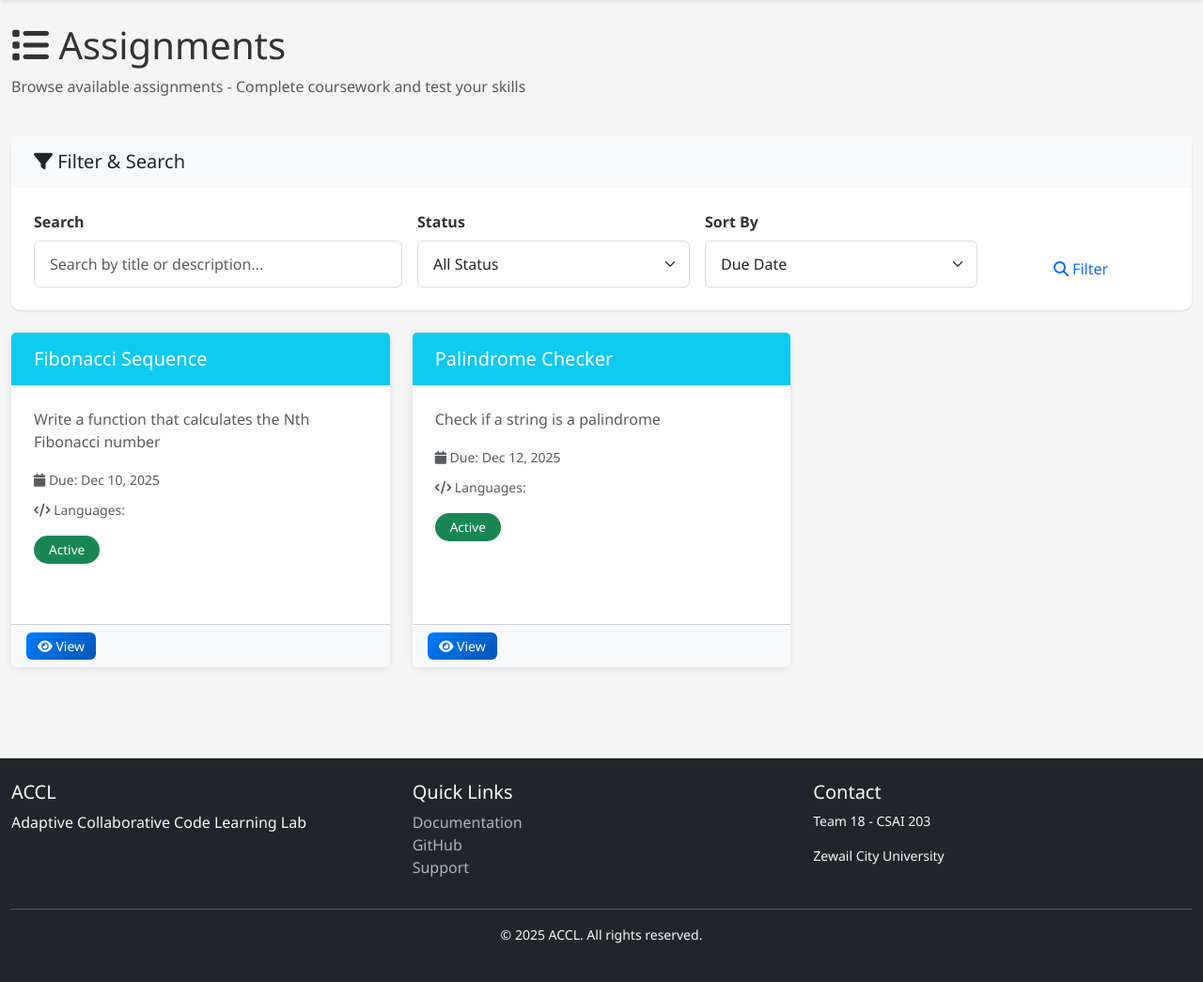
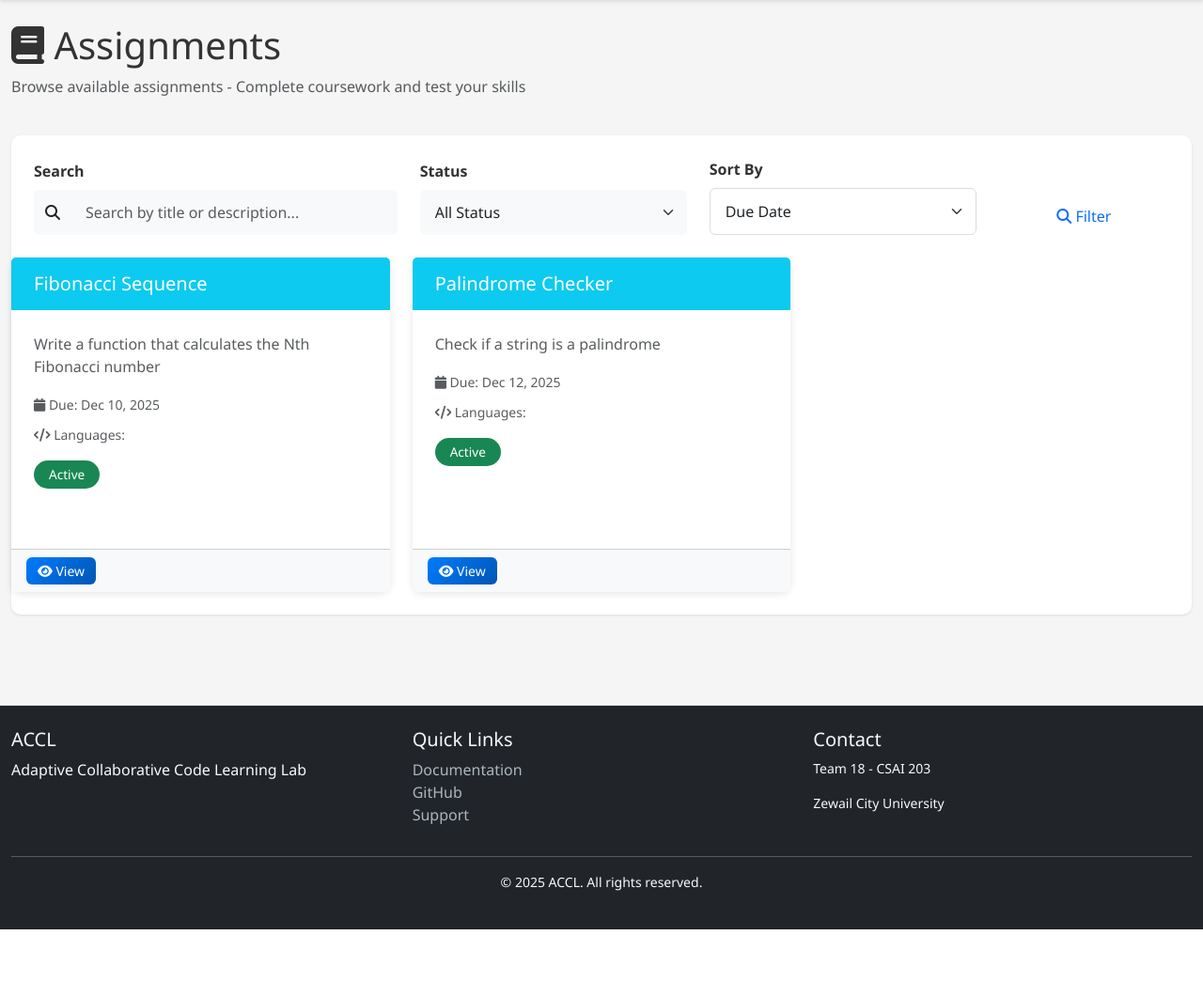
Before and after one commit to amr-yasser226/adaptive-code-lab, a Flask app: page /assignments in a window 1280 px wide. Shown: the part 62-1107 px from the top of the page at 94% size. After the commit the page ends 1051 px from the top, so only its background shows below. Run offline with Flask 3, Linux system fonts and the light colour scheme; the visitor is signed in with stand-in values (Sample User, id 1).

Commit message:
refactor: enhance assignments page search and filter UI with improved styling

```diff
--- a/src/app/templates/assignments.html
+++ b/src/app/templates/assignments.html
@@ -3,39 +3,41 @@
 {% block title %}Assignments - ACCL{% endblock %}
 
 {% block content %}
-<div class="row mb-4">
+<!-- Header -->
+<div class="assignments-header mb-4">
+    <div class="row align-items-center">
         <div class="col-md-8">
             <h1>
-            <i class="fas fa-list"></i> Assignments
+                <i class="fas fa-book"></i> Assignments
             </h1>
             <p class="text-muted">Browse available assignments - Complete coursework and test your skills</p>
         </div>
         {% if current_user.role == 'instructor' or current_user.role == 'admin' %}
             <div class="col-md-4 text-end">
                 <a href="{{ url_for('assignment.create') }}" class="btn btn-primary" title="Create a new assignment">
-                <i class="fas fa-plus"></i> Create Assignment
+                    <i class="fas fa-plus-circle"></i> Create Assignment
                 </a>
             </div>
         {% endif %}
     </div>
+</div>
 
-<!-- Filters with Better UX -->
-<div class="card mb-4 shadow-sm">
-    <div class="card-header bg-light">
-        <h5 class="mb-0">
-            <i class="fas fa-filter"></i> Filter & Search
-        </h5>
-    </div>
+<!-- Advanced Search & Filters -->
+<div class="search-filters-container mb-4">
+    <div class="card border-0 shadow-sm">
         <div class="card-body">
-        <form method="GET" action="{{ url_for('assignments') }}" class="row g-3">
+            <div class="row align-items-end">
                 <div class="col-md-4">
-                <label for="search" class="form-label">Search</label>
-                <input type="text" name="search" id="search" class="form-control" placeholder="Search by title or description..."
+                    <label class="form-label">Search</label>
+                    <div class="input-group">
+                        <span class="input-group-text bg-light border-0"><i class="fas fa-search"></i></span>
+                        <input type="text" name="search" class="form-control border-0 bg-light" placeholder="Search by title or description..."
                                value="{{ request.args.get('search', '') }}" aria-label="Search assignments">
                     </div>
+                </div>
                 <div class="col-md-3">
-                <label for="status" class="form-label">Status</label>
-                <select name="status" id="status" class="form-select" aria-label="Filter by status">
+                    <label class="form-label">Status</label>
+                    <select name="status" class="form-select bg-light border-0" aria-label="Filter by status">
                         <option value="">All Status</option>
                         <option value="active" {% if request.args.get('status') == 'active' %}selected{% endif %}>Active</option>
                     <option value="closed" {% if request.args.get('status') == 'closed' %}selected{% endif %}>Closed</option>
```
Lines whose indentation alone changed are shown as unchanged.
